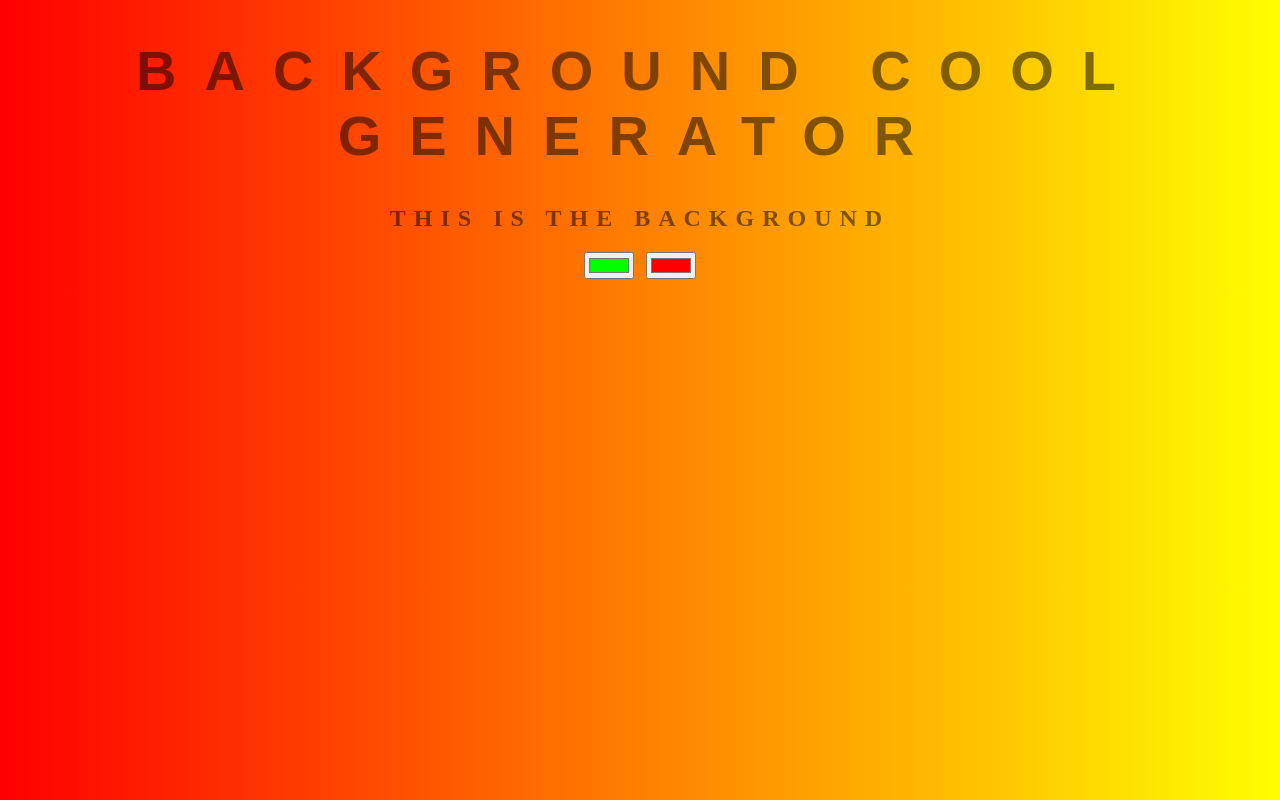
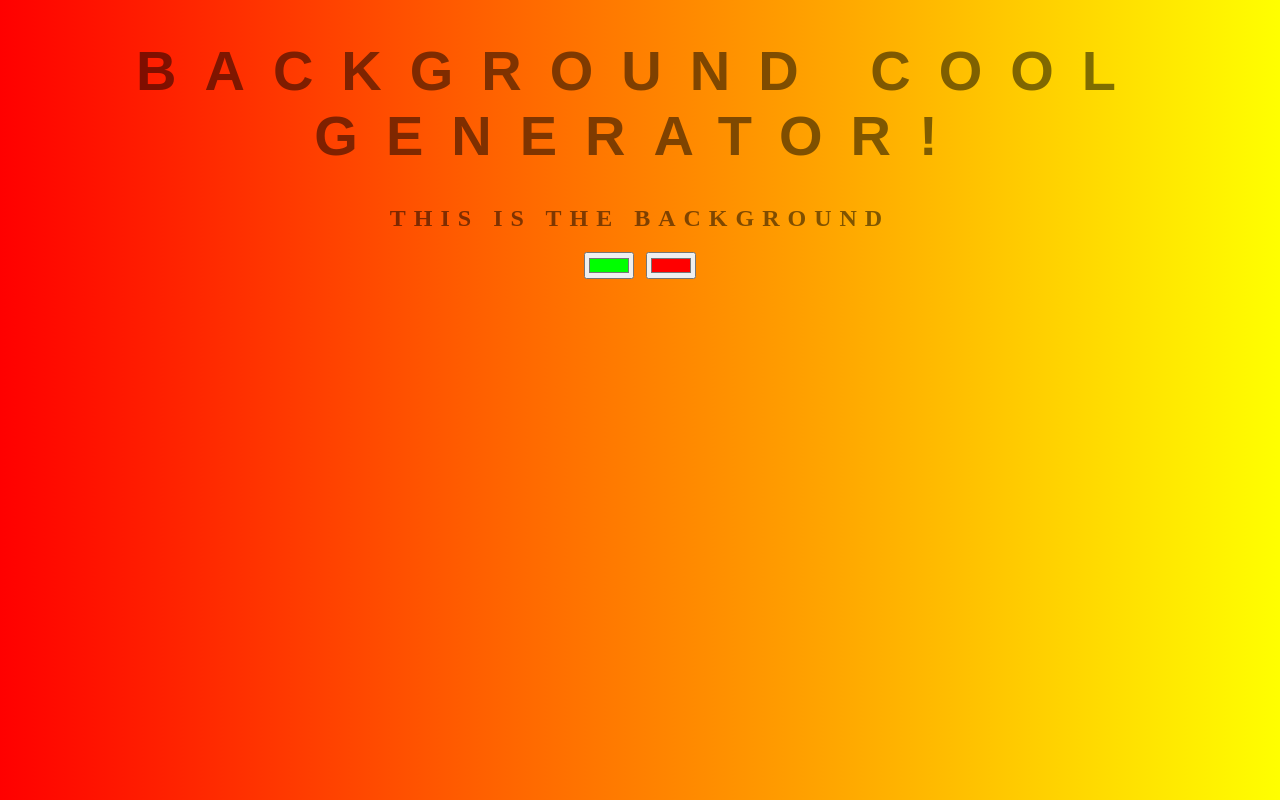
Before and after one commit to terror-jake/background-generator, a plain HTML site: page index.html in a window 1280 px wide. Drawn offline with Linux system fonts and the light colour scheme.

Commit message:
exclamation mark

```diff
--- a/index.html
+++ b/index.html
@@ -5,7 +5,7 @@
 	<link rel="stylesheet" type="text/css" href="styles.css">
 </head>
 <body id="gradient">
-	<h1>Background Cool Generator</h1>
+	<h1>Background Cool Generator!</h1>
 	<h2>This is the background</h2>
 	<input type="color" oninput="setGradient()" class="color1" name="color1" value="#00ff00">
 	<input type="color" oninput="setGradient()" class="color2" name="color2" value="#ff0000">
```
